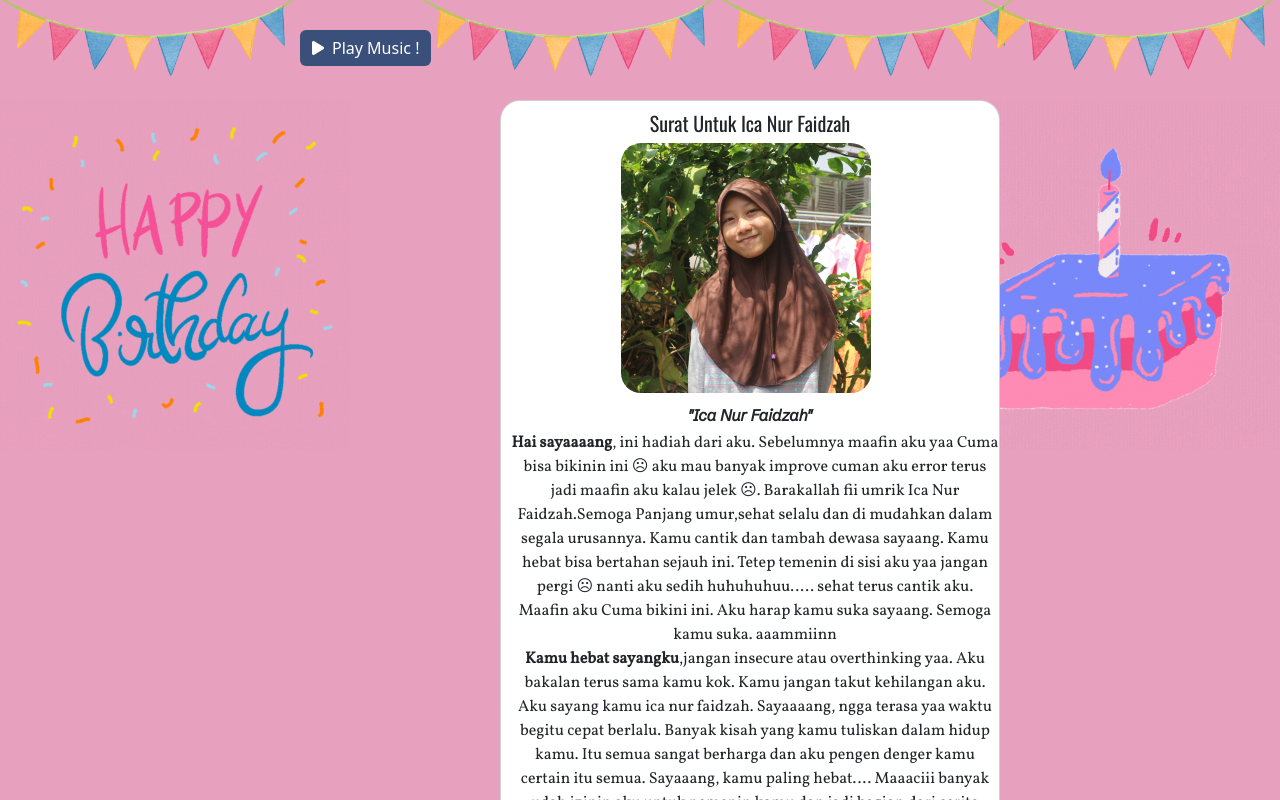
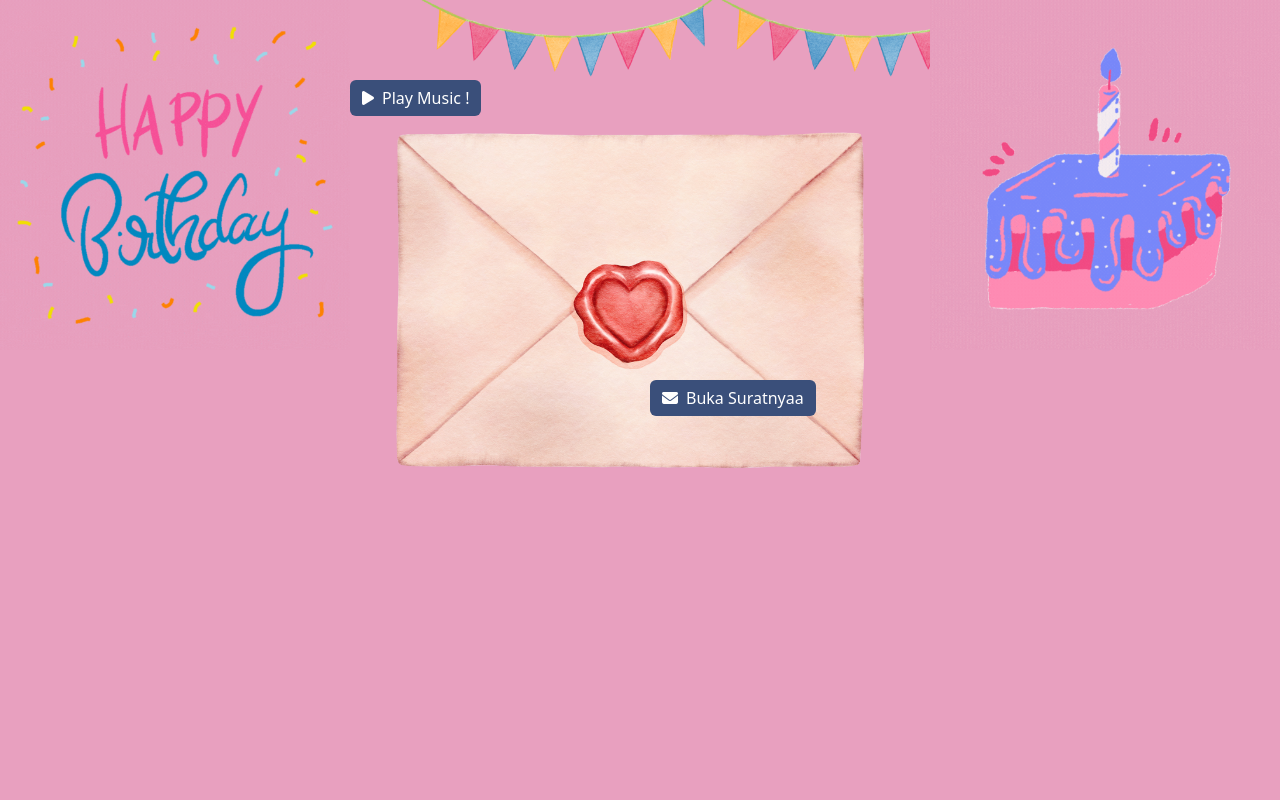
Before and after one commit to DennisSatrianiSp/untukica, a plain HTML site: page surat.html in a window 1280 px wide. Shown: the top 800 px of the page. Drawn offline with nearby package versions, Linux system fonts and the light colour scheme.

Commit message:
update pertama

```diff
--- a/main.js
+++ b/main.js
@@ -8,3 +8,10 @@ function putar() {
     var audio1 = document.getElementById("song");
     audio1.play();
 }
+function buka(){
+  document.getElementById('surat').classList.add('sembunyi');
+  alert('SELAMAT ULANG TAHUN ICA NUR FAIDZAH !');
+  document.getElementById('card').classList.remove('sembunyi');
+  var audio1 = document.getElementById("song");
+    audio1.play();
+}
--- a/surat.css
+++ b/surat.css
@@ -63,14 +63,38 @@ body {
 }
 .tombol1 {
     position: absolute;
-    top: 30px;
-    left: 300px;
+    top: 80px;
+    left: 350px;
     background-color: #3A4F7A;
     color: white;
     border: none;
+    z-index: 9999;
 }
 .tombol1:hover {
     background-color: #F5C6EC;
     color: white;
     border: none;
 }
+.sembunyi {
+    display: none;
+}
+.surat {
+    width: 500px;
+    position: absolute;
+    right: 400px;
+    top: 50px;
+}
+.tombol2 {
+    position: absolute;
+    top: 380px;
+    left: 650px;
+    background-color: #3A4F7A;
+    color: white;
+    border: none;
+    z-index: 9999;
+}
+.tombol2:hover {
+    background-color: #F5C6EC;
+    color: white;
+    border: none;
+}
--- a/surat.html
+++ b/surat.html
@@ -64,7 +64,13 @@
       <img src="img/animasi.gif" class="hero" alt="" />
       <img src="img/animasi2.gif" class="hero1" alt="" />
     </section>
-    <section class="card">
+    <section class="kartu" id="surat">
+      <img src="img/letter.png" class="surat" alt="" />
+      <button type="button" class="btn tombol2" onclick="buka()">
+        <i class="fa-solid fa-envelope fa-fade me-2"></i>Buka Suratnyaa
+      </button>
+    </section>
+    <section class="card sembunyi" id="card">
       <h5 class="judul text-center">Surat Untuk Ica Nur Faidzah</h5>
       <img src="img/ica.png" class="foto" alt="" />
       <p class="text-center sub-judul">"Ica Nur Faidzah"</p>
@@ -75,7 +81,7 @@
         Faidzah.Semoga Panjang umur,sehat selalu dan di mudahkan dalam segala
         urusannya. Kamu cantik dan tambah dewasa sayaang. Kamu hebat bisa
         bertahan sejauh ini. Tetep temenin di sisi aku yaa jangan pergi ☹ nanti
-        aku sedih huhuhuhuu….. sehat terus cantik aku. Maafin aku Cuma bikini
+        aku sedih huhuhuhuu….. sehat terus cantik aku. Maafin aku Cuma bikin
         ini. Aku harap kamu suka sayaang. Semoga kamu suka. aaammiinn
 
         <br />
```
Also changed, not shown: img/letter.png (added).
